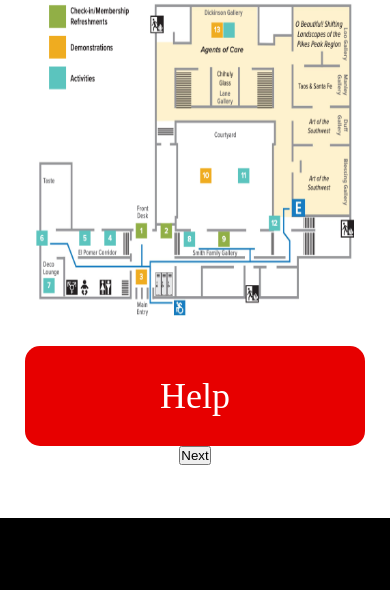
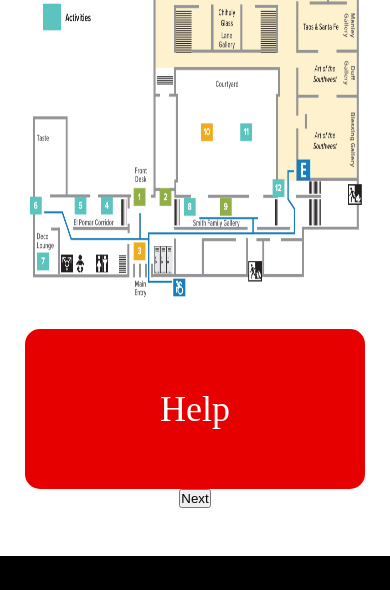
Before and after one commit to arez-khidr/wayfinder, a plain HTML site: page directionslane.html in a window 390 px wide. Shown: the part 254-844 px from the top of the page. Drawn offline with Linux system fonts and the light colour scheme; a web font is replaced by a local one.

Commit message:
Attempting to adjust the height to account for a mobile safari bar

```diff
--- a/css/main.css
+++ b/css/main.css
@@ -10,14 +10,16 @@ body {
   width: 100vw;
   display: flex;
   justify-content: center;
-  align-items: center;
+  align-items: flex-start;
   overflow: hidden;
 }
 
 .app-container {
   width: 390px;
-  height: 700px;
+  /* iPhone 13 height is 844px, bottom bar is ~34px */
+  height: 810px;
   position: fixed;
+  top: 0;
   background: white;
   display: flex;
   flex-direction: column;
@@ -29,7 +31,7 @@ body {
   font-size: 48px;
   text-align: center;
   line-height: 1.2;
-  width: 355px;
+  width: 340px;
 }
 
 .gallery-select {
@@ -45,9 +47,10 @@ body {
   border: none;
   border-radius: 15px;
   font-family: 'Inria Serif', serif;
-  font-size: 36px;
+  font-size: 64px;
   width: 355px;
   height: 300px;
+  display: flex;
   justify-content: center;
   align-items: center;
   text-align: center;
@@ -63,7 +66,8 @@ body {
   font-family: 'Inria Serif', serif;
   font-size: 36px;
   width: 340px;
-  height: 100px;
+  height: 160px;
+  display: flex;
   justify-content: center;
   align-items: center;
   text-align: center;
@@ -73,6 +77,6 @@ body {
 }
 
 .map {
-  width: 340px;
-  height: 340px;
+  width: 355px;
+  height: 400px;
 }
```
